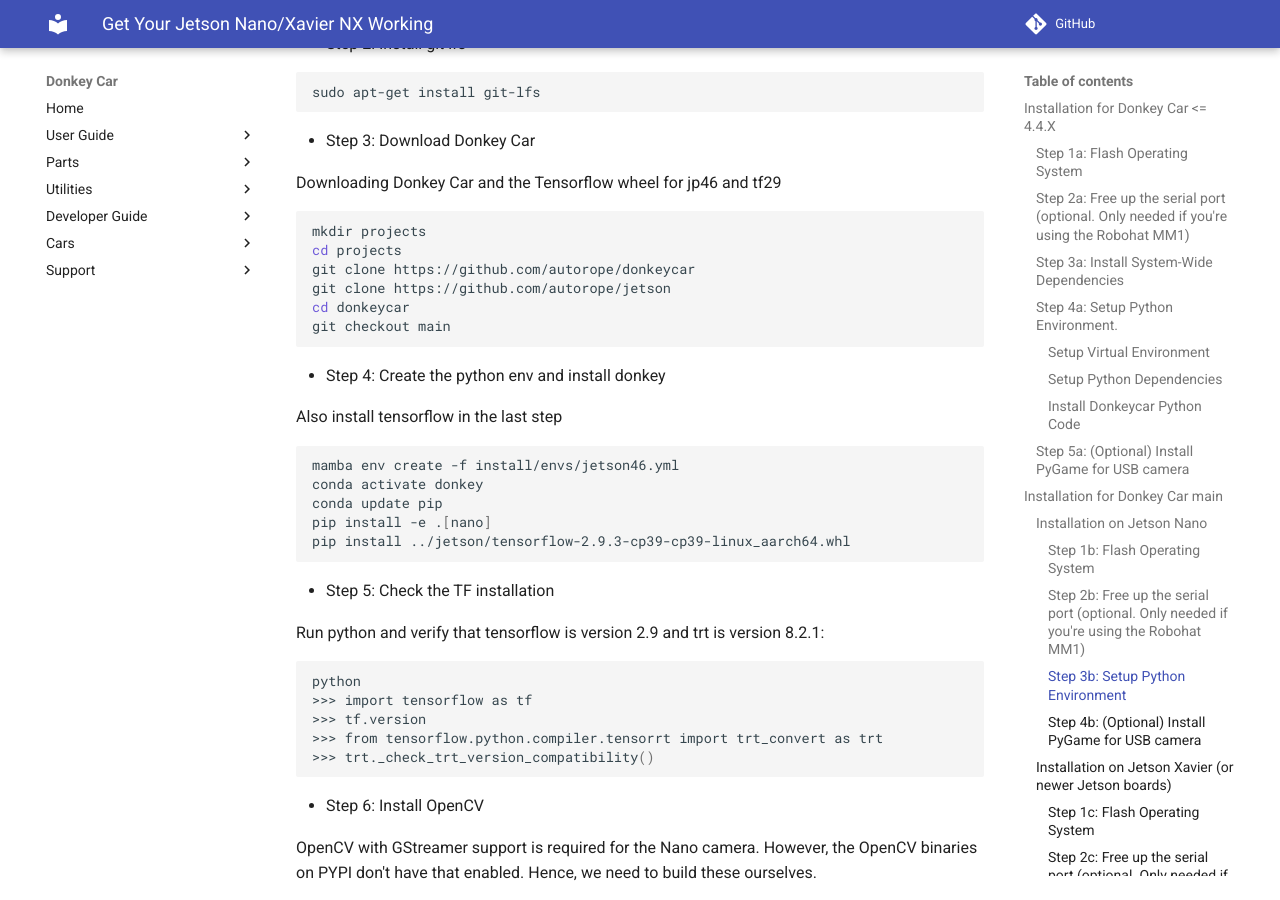
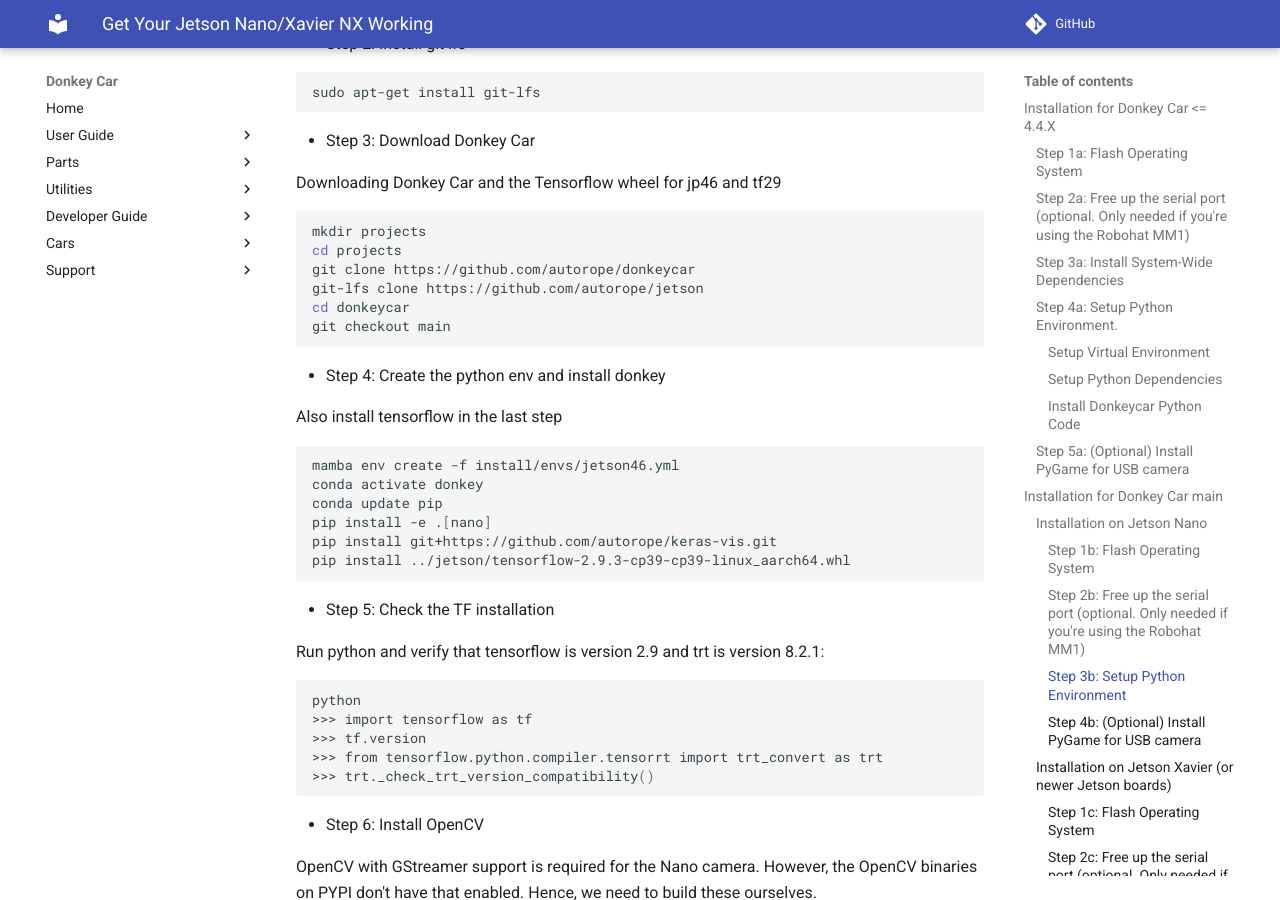
Before and after one commit to autorope/donkeydocs, an MkDocs documentation site: the page built from docs/guide/robot_sbc/setup_jetson_nano.md, in a window 1280 px wide and 900 px high, scrolled down 5029 px. Built offline with MkDocs 1.6.1 and Material for MkDocs 9.7.7, drawn with Linux system fonts in a browser that asks for light colours; comment, search, counter and statistics services are not loaded.

Commit message:
Update jetson doc * fix git lfs install for jetson and keras-vis

````diff
--- a/docs/guide/robot_sbc/setup_jetson_nano.md
+++ b/docs/guide/robot_sbc/setup_jetson_nano.md
@@ -29,7 +29,7 @@ Here is a simple chart:
 ``` mermaid
 graph TD;
     A[Donkey Version]-->B[<= 4.4.X];
-    A[Donkey Version]-->C[>= 4.4.X, i.e. main]
+    A[Donkey Version]-->C[> 4.4.X, i.e. main]
     B-->D[<b>Jetson Nano</b> <br> Jetpack 4.5.2 <br> Python 3.6 <br> Tensorflow 2.3.1];
     B-->E[<b>Jetson Xavier</b> <br> Not supported];
     C-->F[<b>Jetson Nano</b> <br> Jetpack 4.6.2 <br> Python 3.9 <br> Tensorflow 2.9]
@@ -262,7 +262,7 @@ Downloading Donkey Car and the Tensorflow wheel for jp46 and tf29
 mkdir projects
 cd projects
 git clone https://github.com/autorope/donkeycar
-git clone https://github.com/autorope/jetson
+git-lfs clone https://github.com/autorope/jetson
 cd donkeycar
 git checkout main
 ```
@@ -276,6 +276,7 @@ mamba env create -f install/envs/jetson46.yml
 conda activate donkey
 conda update pip
 pip install -e .[nano]
+pip install git+https://github.com/autorope/keras-vis.git
 pip install ../jetson/tensorflow-2.9.3-cp39-cp39-linux_aarch64.whl
 ```
 
````
